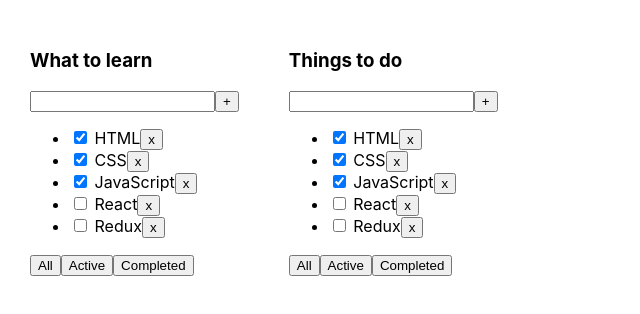
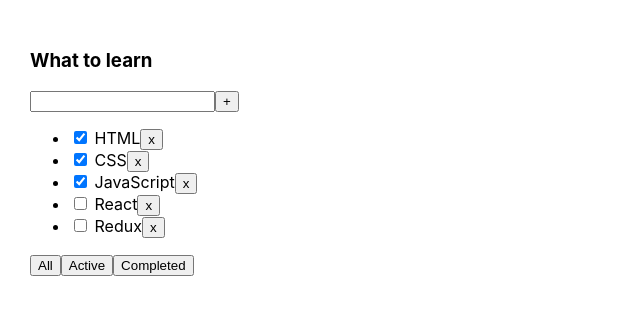
Before and after one commit to isxodus/todolist-ts, a React (Create React App) app: page / in a window 1280 px wide. Shown: the top 314 px of the page, without its empty margins (0-640 px from the left). Built offline with nearby package versions, Linux system fonts and the light colour scheme.

Commit message:
added some logic, like adding new task

```diff
--- a/package.json
+++ b/package.json
@@ -10,10 +10,12 @@
     "@types/node": "^12.0.0",
     "@types/react": "^16.9.0",
     "@types/react-dom": "^16.9.0",
+    "@types/uuid": "^8.3.4",
     "react": "^16.13.1",
     "react-dom": "^16.13.1",
     "react-scripts": "3.4.1",
-    "typescript": "~3.7.2"
+    "typescript": "~3.7.2",
+    "uuid": "^8.3.2"
   },
   "scripts": {
     "start": "react-scripts start",
--- a/src/App.tsx
+++ b/src/App.tsx
@@ -1,16 +1,17 @@
 import React, {useState} from 'react';
 import './App.css';
 import {TaskType, ToDoList} from "./components/ToDoList";
+import {v1} from "uuid";
 
 export type FilterValueType = 'all' | 'completed' | 'active'
 
 function App() {
     let initList = [
-        {id: 1, title: "HTML", isDone: true},
-        {id: 2, title: "CSS", isDone: true},
-        {id: 3, title: "JavaScript", isDone: true},
-        {id: 4, title: "React", isDone: false},
-        {id: 5, title: "Redux", isDone: false}
+        {id: v1(), title: "HTML", isDone: true},
+        {id: v1(), title: "CSS", isDone: true},
+        {id: v1(), title: "JavaScript", isDone: true},
+        {id: v1(), title: "React", isDone: false},
+        {id: v1(), title: "Redux", isDone: false}
     ]
     // let list2 = [
     //     {id: 1, title: "Terminator", isDone: true},
@@ -20,9 +21,13 @@
     let [tasks, setTasks] = useState<Array<TaskType>>(initList)
     let [filter, setFilter] = useState<FilterValueType>("all")
 
-    function removeTask(id: number) {
+    function removeTask(id: string) {
         let resultTasks = tasks.filter((t) => (t.id !== id))
         setTasks(resultTasks)
+    }
+    function addTask(title:string,) {
+        let newTask = {id: v1(), title: title, isDone: false}
+        setTasks([...tasks,newTask])
     }
     function changeFilter(value: FilterValueType){
         setFilter(value)
@@ -36,19 +41,20 @@
         tasksForToDoList = tasks.filter((t) => t.isDone === false)
     }
 
-
+    console.log(initList)
     return <div className="App">
         <ToDoList title={"What to learn"}
                   tasks={tasksForToDoList}
+                  addTask={addTask}
                   removeTask={removeTask}
                   changeFilter={changeFilter}
         />
         {/*<ToDoList title={"Movies to watch"} tasks={list2}/>*/}
-        <ToDoList title={"Things to do"}
-                  tasks={tasksForToDoList}
-                  removeTask={removeTask}
-                  changeFilter={changeFilter}
-        />
+        {/*<ToDoList title={"Things to do"}*/}
+        {/*          tasks={tasksForToDoList}*/}
+        {/*          removeTask={removeTask}*/}
+        {/*          changeFilter={changeFilter}*/}
+        {/*/>*/}
     </div>
 }
 
--- a/src/components/ToDoList.tsx
+++ b/src/components/ToDoList.tsx
@@ -1,8 +1,9 @@
-import React from "react";
+import React, {ChangeEvent, KeyboardEvent, MouseEvent, useState} from "react";
 import {FilterValueType} from "../App";
 
+
 export type TaskType = {
-    id: number
+    id: string
     title: string
     isDone: boolean
 }
@@ -10,36 +11,66 @@
 export type CardType = {
     title: string
     tasks: Array<TaskType>
-    removeTask: (id: number) => void
+    addTask: (title: string) => void
+    removeTask: (id: string) => void
     changeFilter: (value: FilterValueType) => void
 }
 
-export function ToDoList (props: CardType){
+export function ToDoList(props: CardType) {
     // debugger
+    const [newTaskTitle, setNewTaskTitle] = useState('')
+    //add tasks
+    const onChangeNewTaskTitleHandler = (e: ChangeEvent<HTMLInputElement>) => {
+        setNewTaskTitle(e.currentTarget.value)
+    }
+    const onKeyPressNewTaskTitleHandler = (e: KeyboardEvent<HTMLInputElement>) => {
+        if (e.key === '\n') {
+            props.addTask(newTaskTitle)
+            setNewTaskTitle('')
+        }
+    }
+    const addTask = (e: MouseEvent<HTMLButtonElement>) => {
+        props.addTask(newTaskTitle)
+        setNewTaskTitle('')
+    }
+    //filters
+    const onAllClickHandler = () => {
+        props.changeFilter("all")
+    }
+    const onActiveClickHandler = () => {
+        props.changeFilter("active")
+    }
+    const onCompletedClickHandler = () => {
+        props.changeFilter("completed")
+    }
+    //show list
+
     return <div>
         <div>
             <h3>{props.title}</h3>
             <div>
-                <input/>
-                <button>+</button>
+                <input value={newTaskTitle}
+                       onChange={onChangeNewTaskTitleHandler}
+                       onKeyPress={onKeyPressNewTaskTitleHandler}
+                />
+                <button onClick={addTask}>+</button>
             </div>
             <ul>
                 {
-                    props.tasks.map((task) =>{
+                    props.tasks.map((task) => {
+                        const onRemoveTaskHandler = () => props.removeTask(task.id)
                         return <li>
                             <input type={"checkbox"} checked={task.isDone}/> <span>{task.title}</span>
-                            <button onClick={() => {props.removeTask(task.id)}}>x</button>
+                            <button onClick={onRemoveTaskHandler}>x</button>
                         </li>
                     })
                 }
-
             </ul>
             <div>
-                <button onClick={() => {props.changeFilter("all")}}>All</button>
-                <button onClick={() => {props.changeFilter("active")}}>Active</button>
-                <button onClick={() => {props.changeFilter("completed")}}>Completed</button>
+                <button onClick={onAllClickHandler}>All</button>
+                <button onClick={onActiveClickHandler}>Active</button>
+                <button onClick={onCompletedClickHandler}>Completed</button>
             </div>
         </div>
-
     </div>
 }
```
Also changed, not shown: 1 other file (tests, documents, lock files or other folders).
